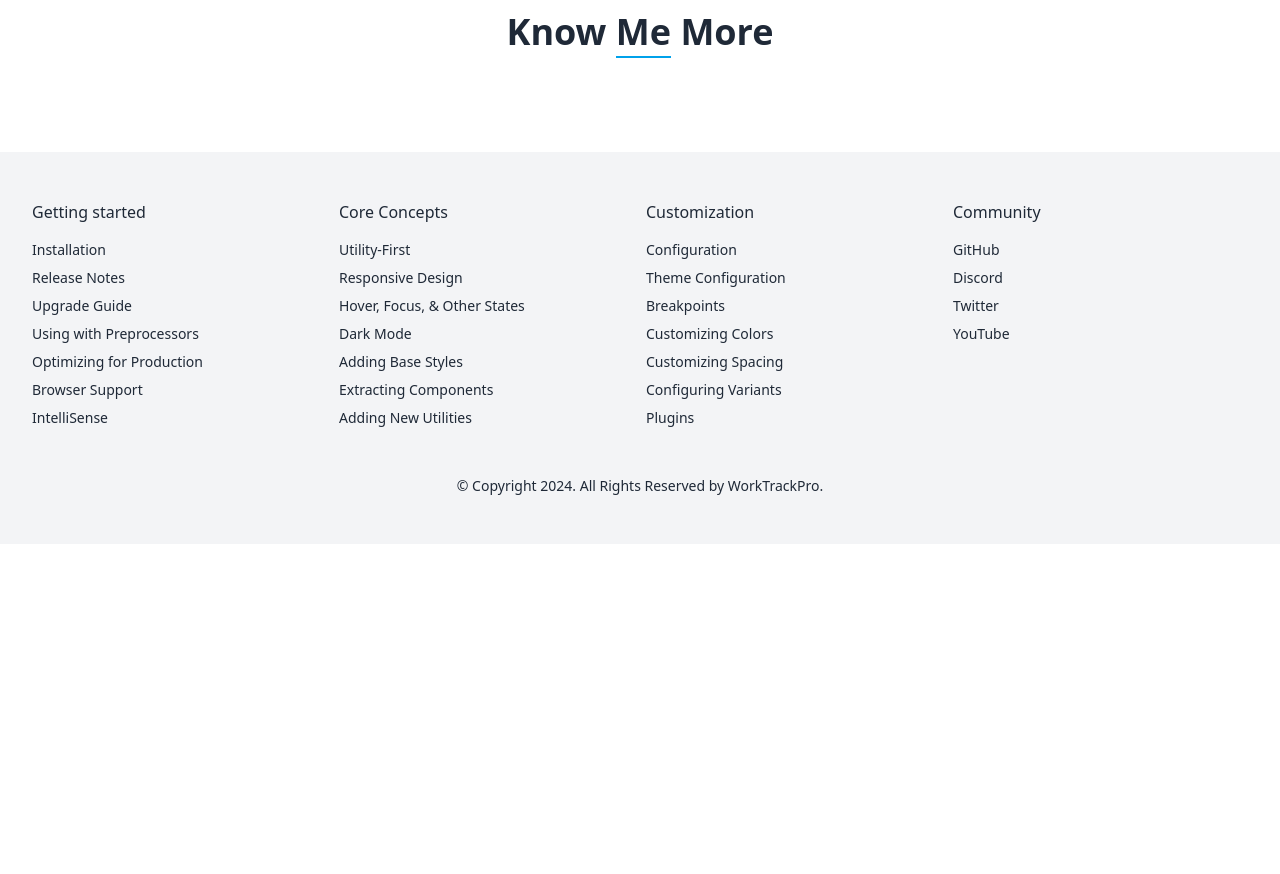
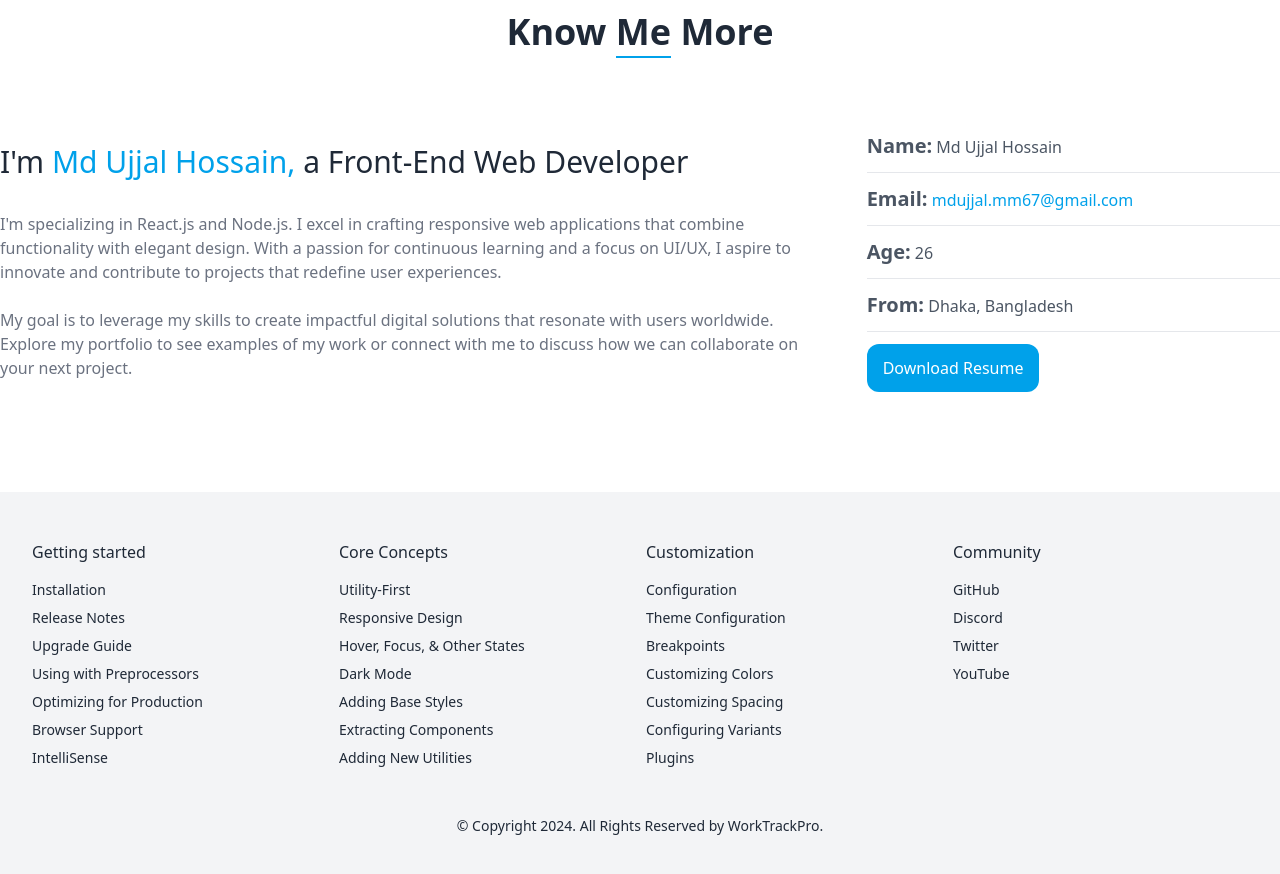
Before and after one commit to mdujjal67/my-portfolio, a React (Vite) app: page / in a window 1280 px wide. Shown: the part 680-1554 px from the top of the page. Before the commit the page ends 1224 px from the top, so only its background shows below. Built offline with nearby package versions, Linux system fonts and the light colour scheme.

Commit message:
added about section with resume download option

```diff
--- a/src/App.css
+++ b/src/App.css
@@ -1,5 +1,5 @@
-@import url('https://fonts.googleapis.com/css2?family=Poppins:ital,wght@0,100;0,200;0,300;0,400;0,500;0,600;0,700;0,800;0,900;1,100;1,200;1,300;1,400;1,500;1,600;1,700;1,800;1,900&display=swap');
+@import url('https://fonts.googleapis.com/css2?family=Poppins:wght@100;200;300;400;500;600;700;800;900&display=swap');
 
-.poppins{
-  font-family: "Poppins", sans-serif;
+body {
+  font-family: 'Poppins', sans-serif;
 }
--- a/src/Components/About.jsx
+++ b/src/Components/About.jsx
@@ -1,9 +1,34 @@
+import { Link } from "react-router-dom";
 
 
 const About = () => {
     return (
         <div className="container mx-auto pt-[100px]" id="about">
-            <h1 className="text-4xl  text-center font-bold">Know <span className="border-b-2 border-[#00a1ea] ">Me</span> More</h1>
+            <h1 className="text-4xl  text-center font-bold mb-20">Know <span className="border-b-2 border-[#00a1ea] ">Me</span> More</h1>
+
+            <div className="flex gap-10 items-center">
+                <div className="w-2/3">
+                    <h1 className="text-3xl font- mb-8">I'm <span className="text-[#00a1ea] ">Md Ujjal Hossain,</span> a Front-End Web Developer</h1>
+                    <p className="text-gray-500 poppins">I'm specializing in React.js and Node.js. I excel in crafting responsive web applications that combine functionality with elegant design. With a passion for continuous learning and a focus on UI/UX, I aspire to innovate and contribute to projects that redefine user experiences. <br /> <br />
+                     My goal is to leverage my skills to create impactful digital solutions that resonate with users worldwide. Explore my portfolio to see examples of my work or connect with me to discuss how we can collaborate on your next project.</p>
+                </div>
+                <div className="w-1/3 text-gray-600">
+                    <p><span className="font-semibold text-xl">Name:</span> Md Ujjal Hossain</p>
+                    <hr className="my-3"/>
+                    <p><span className="font-semibold text-xl">Email:</span> <span className="text-[#00a1ea]">mdujjal.mm67@gmail.com</span></p>
+                    <hr className="my-3"/>
+                    <p><span className="font-semibold text-xl">Age:</span> 26</p>
+                    <hr className="my-3"/>
+                    <p><span className="font-semibold text-xl">From:</span> Dhaka, Bangladesh</p>
+                    <hr className="my-3"/>
+
+                    <div className="">
+                        <Link to="https://drive.usercontent.google.com/u/0/uc?id=1UCBn4cAIHq4R_C99IeuHKGrpGSptVuvn&export=download">
+                            <button className="px-4 py-3 text-white bg-[#00a1ea] hover:bg-gray-200 hover:text-gray-700 hover:opacity-90 rounded-xl transition duration-300 ease-in-out">Download Resume</button>
+                        </Link>
+                    </div>
+                </div>
+            </div>
         </div>
     );
 };
--- a/src/Components/BannerContent.jsx
+++ b/src/Components/BannerContent.jsx
@@ -30,7 +30,7 @@ const SliderContent = () => {
                     </h1>
                 </div>
                 <p className="text-white py-7 text-[18px] lg:w-[550px] poppins">based in Dhaka, Bangladesh</p>
-                <a href="#services">
+                <a href="#contact-me">
                     <div className="relative flex">
                         <button className="pl-4 pr-10 py-2 text-white bg-[#00a1ea] hover:bg-[#00a1eaCC] hover:opacity-90 rounded-xl">Hire Me</button>
                         <FaCircleArrowRight className="text-white absolute top-[13px] left-[85px] hover:rotate-90" />
--- a/src/Components/Navbar.jsx
+++ b/src/Components/Navbar.jsx
@@ -21,7 +21,7 @@ const Navbar = () => {
     }, []);
 
     return (
-        <nav className={`navbar pb-4 lg:pb-8 flex justify-between sticky top-0 z-50 transition-all duration-300 ${scrollNav ? 'bg-black' : 'bg-base-400'} ${scrollNav ? 'text-white' : 'text-black'}`}>
+        <nav className={`navbar pb-4 lg:pb-8 flex justify-between sticky top-0 z-50 transition-all duration-300 container mx-auto ${scrollNav ? 'bg-black' : 'bg-base-400'} ${scrollNav ? 'text-white' : 'text-black'}`}>
             <div className="navbar-start">
                 <div className="dropdown block lg:hidden z-50">
                     <div tabIndex={0} role="button" className="btn btn-ghost btn-circle">
```
